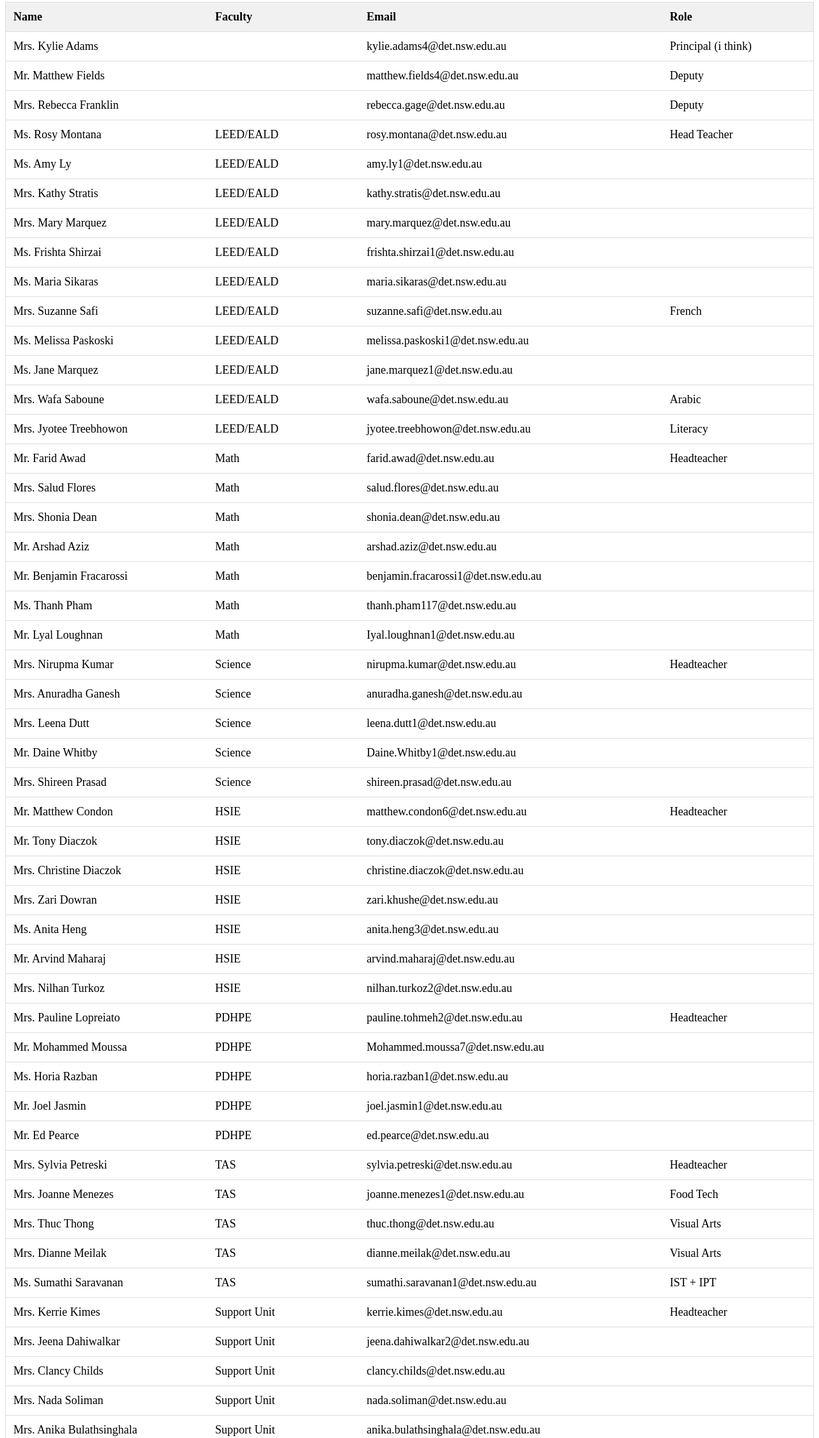
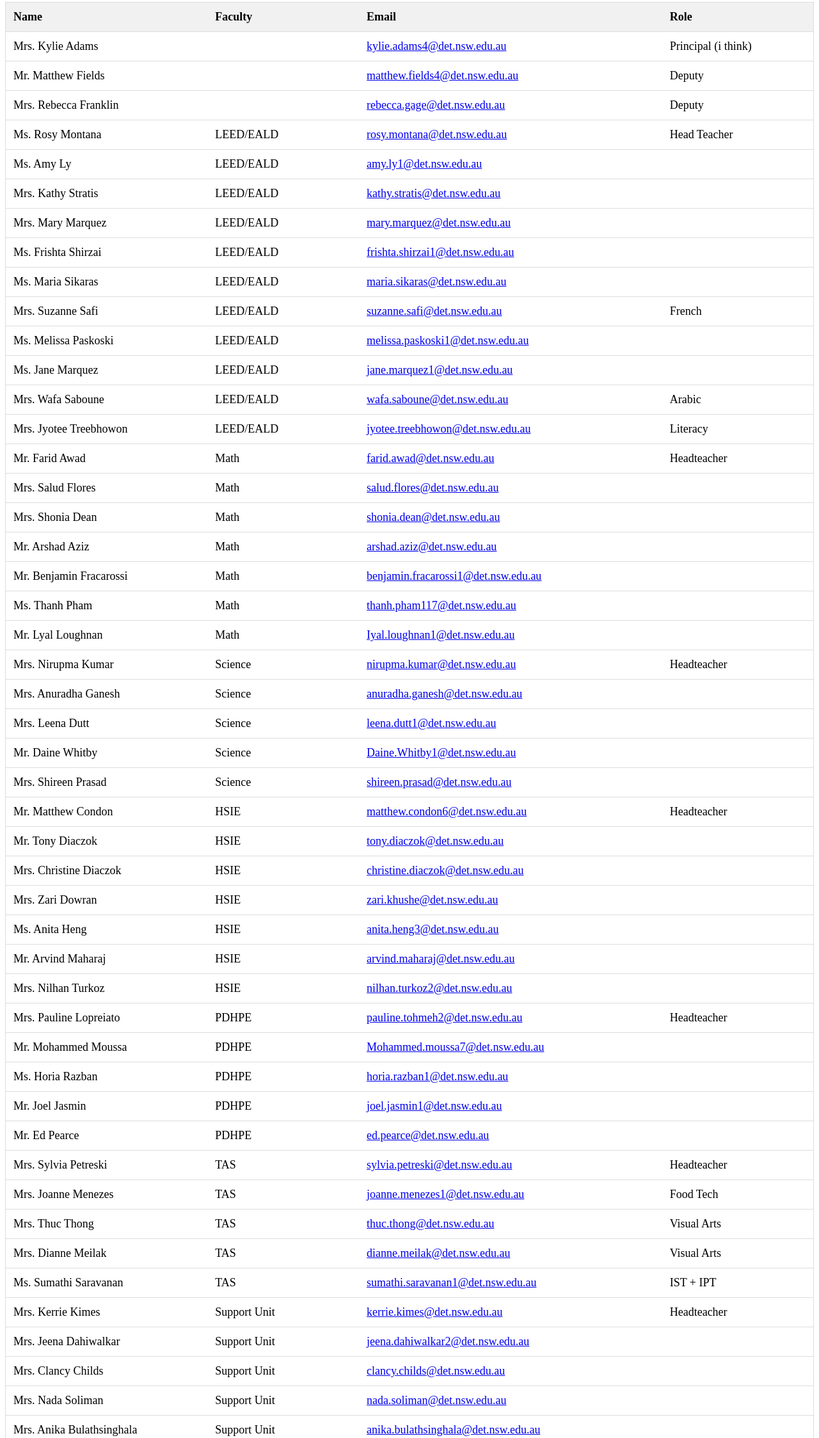
Before and after one commit to holroydhs/email, a plain HTML site: page index.html in a window 1280 px wide. Shown: the part 120-2367 px from the top of the page at 64% size. Drawn offline with Linux system fonts and the light colour scheme.

Commit message:
made teacher emails hyperlinks

```diff
--- a/index.html
+++ b/index.html
@@ -22,336 +22,336 @@
   <tr>
     <td>Mrs. Kylie Adams</td>
     <td></td>
-    <td>kylie.adams4@det.nsw.edu.au</td>
+    <td><a href='mailto:kylie.adams4@det.nsw.edu.au'>kylie.adams4@det.nsw.edu.au</a></td>
     <td>Principal (i think)</td>
 </tr>
 <tr>
     <td>Mr. Matthew Fields</td>
     <td></td>
-    <td>matthew.fields4@det.nsw.edu.au</td>
+    <td><a href='mailto:matthew.fields4@det.nsw.edu.au'>matthew.fields4@det.nsw.edu.au</a></td>
     <td>Deputy</td>
 </tr>
 <tr>
     <td>Mrs. Rebecca Franklin</td>
     <td></td>
-    <td>rebecca.gage@det.nsw.edu.au</td>
+    <td><a href='mailto:rebecca.gage@det.nsw.edu.au'>rebecca.gage@det.nsw.edu.au</a></td>
     <td>Deputy</td>
 </tr>
 <tr>
     <td>Ms. Rosy Montana</td>
     <td>LEED/EALD</td>
-    <td>rosy.montana@det.nsw.edu.au</td>
+    <td><a href='mailto:rosy.montana@det.nsw.edu.au'>rosy.montana@det.nsw.edu.au</a></td>
     <td>Head Teacher</td>
 </tr>
 <tr>
     <td>Ms. Amy Ly</td>
     <td>LEED/EALD</td>
-    <td>amy.ly1@det.nsw.edu.au</td>
+    <td><a href='mailto:amy.ly1@det.nsw.edu.au'>amy.ly1@det.nsw.edu.au</a></td>
     <td></td>
 </tr>
 <tr>
     <td>Mrs. Kathy Stratis</td>
     <td>LEED/EALD</td>
-    <td>kathy.stratis@det.nsw.edu.au</td>
+    <td><a href='mailto:kathy.stratis@det.nsw.edu.au'>kathy.stratis@det.nsw.edu.au</a></td>
     <td></td>
 </tr>
 <tr>
     <td>Mrs. Mary Marquez</td>
     <td>LEED/EALD</td>
-    <td>mary.marquez@det.nsw.edu.au</td>
+    <td><a href='mailto:mary.marquez@det.nsw.edu.au'>mary.marquez@det.nsw.edu.au</a></td>
     <td></td>
 </tr>
 <tr>
     <td>Ms. Frishta Shirzai</td>
     <td>LEED/EALD</td>
-    <td>frishta.shirzai1@det.nsw.edu.au</td>
+    <td><a href='mailto:frishta.shirzai1@det.nsw.edu.au'>frishta.shirzai1@det.nsw.edu.au</a></td>
     <td></td>
 </tr>
 <tr>
     <td>Ms. Maria Sikaras</td>
     <td>LEED/EALD</td>
-    <td>maria.sikaras@det.nsw.edu.au</td>
+    <td><a href='mailto:maria.sikaras@det.nsw.edu.au'>maria.sikaras@det.nsw.edu.au</a></td>
     <td></td>
 </tr>
 <tr>
     <td>Mrs. Suzanne Safi</td>
     <td>LEED/EALD</td>
-    <td>suzanne.safi@det.nsw.edu.au</td>
+    <td><a href='mailto:suzanne.safi@det.nsw.edu.au'>suzanne.safi@det.nsw.edu.au</a></td>
     <td>French</td>
 </tr>
 <tr>
     <td>Ms. Melissa Paskoski</td>
     <td>LEED/EALD</td>
-    <td>melissa.paskoski1@det.nsw.edu.au</td>
+    <td><a href='mailto:melissa.paskoski1@det.nsw.edu.au'>melissa.paskoski1@det.nsw.edu.au</a></td>
     <td></td>
 </tr>
 <tr>
     <td>Ms. Jane Marquez</td>
     <td>LEED/EALD</td>
-    <td>jane.marquez1@det.nsw.edu.au</td>
+    <td><a href='mailto:jane.marquez1@det.nsw.edu.au'>jane.marquez1@det.nsw.edu.au</a></td>
     <td></td>
 </tr>
 <tr>
     <td>Mrs. Wafa Saboune</td>
     <td>LEED/EALD</td>
-    <td>wafa.saboune@det.nsw.edu.au</td>
+    <td><a href='mailto:wafa.saboune@det.nsw.edu.au'>wafa.saboune@det.nsw.edu.au</a></td>
     <td>Arabic</td>
 </tr>
 <tr>
     <td>Mrs. Jyotee Treebhowon</td>
     <td>LEED/EALD</td>
-    <td>jyotee.treebhowon@det.nsw.edu.au</td>
+    <td><a href='mailto:jyotee.treebhowon@det.nsw.edu.au'>jyotee.treebhowon@det.nsw.edu.au</a></td>
     <td>Literacy</td>
 </tr>
 <tr>
     <td>Mr. Farid Awad</td>
     <td>Math</td>
-    <td>farid.awad@det.nsw.edu.au</td>
+    <td><a href='mailto:farid.awad@det.nsw.edu.au'>farid.awad@det.nsw.edu.au</a></td>
     <td>Headteacher</td>
 </tr>
 <tr>
     <td>Mrs. Salud Flores</td>
     <td>Math</td>
-    <td>salud.flores@det.nsw.edu.au</td>
+    <td><a href='mailto:salud.flores@det.nsw.edu.au'>salud.flores@det.nsw.edu.au</a></td>
     <td></td>
 </tr>
 <tr>
     <td>Mrs. Shonia Dean</td>
     <td>Math</td>
-    <td>shonia.dean@det.nsw.edu.au</td>
+    <td><a href='mailto:shonia.dean@det.nsw.edu.au'>shonia.dean@det.nsw.edu.au</a></td>
     <td></td>
 </tr>
 <tr>
     <td>Mr. Arshad Aziz</td>
     <td>Math</td>
-    <td>arshad.aziz@det.nsw.edu.au</td>
+    <td><a href='mailto:arshad.aziz@det.nsw.edu.au'>arshad.aziz@det.nsw.edu.au</a></td>
     <td></td>
 </tr>
 <tr>
     <td>Mr. Benjamin Fracarossi</td>
     <td>Math</td>
-    <td>benjamin.fracarossi1@det.nsw.edu.au</td>
+    <td><a href='mailto:benjamin.fracarossi1@det.nsw.edu.au'>benjamin.fracarossi1@det.nsw.edu.au</a></td>
     <td></td>
 </tr>
 <tr>
     <td>Ms. Thanh Pham</td>
     <td>Math</td>
-    <td>thanh.pham117@det.nsw.edu.au</td>
+    <td><a href='mailto:thanh.pham117@det.nsw.edu.au'>thanh.pham117@det.nsw.edu.au</a></td>
     <td></td>
 </tr>
 <tr>
     <td>Mr. Lyal Loughnan</td>
     <td>Math</td>
-    <td>Iyal.loughnan1@det.nsw.edu.au</td>
+    <td><a href='mailto:Iyal.loughnan1@det.nsw.edu.au'>Iyal.loughnan1@det.nsw.edu.au</a></td>
     <td></td>
 </tr>
 <tr>
     <td>Mrs. Nirupma Kumar</td>
     <td>Science</td>
-    <td>nirupma.kumar@det.nsw.edu.au</td>
+    <td><a href='mailto:nirupma.kumar@det.nsw.edu.au'>nirupma.kumar@det.nsw.edu.au</a></td>
     <td>Headteacher</td>
 </tr>
 <tr>
     <td>Mrs. Anuradha Ganesh</td>
     <td>Science</td>
-    <td>anuradha.ganesh@det.nsw.edu.au</td>
+    <td><a href='mailto:anuradha.ganesh@det.nsw.edu.au'>anuradha.ganesh@det.nsw.edu.au</a></td>
     <td></td>
 </tr>
 <tr>
     <td>Mrs. Leena Dutt</td>
     <td>Science</td>
-    <td>leena.dutt1@det.nsw.edu.au</td>
+    <td><a href='mailto:leena.dutt1@det.nsw.edu.au'>leena.dutt1@det.nsw.edu.au</a></td>
     <td></td>
 </tr>
 <tr>
     <td>Mr. Daine Whitby</td>
     <td>Science</td>
-    <td>Daine.Whitby1@det.nsw.edu.au</td>
+    <td><a href='mailto:Daine.Whitby1@det.nsw.edu.au'>Daine.Whitby1@det.nsw.edu.au</a></td>
     <td></td>
 </tr>
 <tr>
     <td>Mrs. Shireen Prasad</td>
     <td>Science</td>
-    <td>shireen.prasad@det.nsw.edu.au</td>
+    <td><a href='mailto:shireen.prasad@det.nsw.edu.au'>shireen.prasad@det.nsw.edu.au</a></td>
     <td></td>
 </tr>
 <tr>
     <td>Mr. Matthew Condon</td>
     <td>HSIE</td>
-    <td>matthew.condon6@det.nsw.edu.au</td>
+    <td><a href='mailto:matthew.condon6@det.nsw.edu.au'>matthew.condon6@det.nsw.edu.au</a></td>
     <td>Headteacher</td>
 </tr>
 <tr>
     <td>Mr. Tony Diaczok</td>
     <td>HSIE</td>
-    <td>tony.diaczok@det.nsw.edu.au</td>
+    <td><a href='mailto:tony.diaczok@det.nsw.edu.au'>tony.diaczok@det.nsw.edu.au</a></td>
     <td></td>
 </tr>
 <tr>
     <td>Mrs. Christine Diaczok</td>
     <td>HSIE</td>
-    <td>christine.diaczok@det.nsw.edu.au</td>
+    <td><a href='mailto:christine.diaczok@det.nsw.edu.au'>christine.diaczok@det.nsw.edu.au</a></td>
     <td></td>
 </tr>
 <tr>
     <td>Mrs. Zari Dowran</td>
     <td>HSIE</td>
-    <td>zari.khushe@det.nsw.edu.au</td>
+    <td><a href='mailto:zari.khushe@det.nsw.edu.au'>zari.khushe@det.nsw.edu.au</a></td>
     <td></td>
 </tr>
 <tr>
     <td>Ms. Anita Heng</td>
     <td>HSIE</td>
-    <td>anita.heng3@det.nsw.edu.au</td>
+    <td><a href='mailto:anita.heng3@det.nsw.edu.au'>anita.heng3@det.nsw.edu.au</a></td>
     <td></td>
 </tr>
 <tr>
     <td>Mr. Arvind Maharaj</td>
     <td>HSIE</td>
-    <td>arvind.maharaj@det.nsw.edu.au</td>
+    <td><a href='mailto:arvind.maharaj@det.nsw.edu.au'>arvind.maharaj@det.nsw.edu.au</a></td>
     <td></td>
 </tr>
 <tr>
     <td>Mrs. Nilhan Turkoz</td>
     <td>HSIE</td>
-    <td>nilhan.turkoz2@det.nsw.edu.au</td>
+    <td><a href='mailto:nilhan.turkoz2@det.nsw.edu.au'>nilhan.turkoz2@det.nsw.edu.au</a></td>
     <td></td>
 </tr>
 <tr>
     <td>Mrs. Pauline Lopreiato</td>
     <td>PDHPE</td>
-    <td>pauline.tohmeh2@det.nsw.edu.au</td>
+    <td><a href='mailto:pauline.tohmeh2@det.nsw.edu.au'>pauline.tohmeh2@det.nsw.edu.au</a></td>
     <td>Headteacher</td>
 </tr>
 <tr>
     <td>Mr. Mohammed Moussa</td>
     <td>PDHPE</td>
-    <td>Mohammed.moussa7@det.nsw.edu.au</td>
+    <td><a href='mailto:Mohammed.moussa7@det.nsw.edu.au'>Mohammed.moussa7@det.nsw.edu.au</a></td>
     <td></td>
 </tr>
 <tr>
     <td>Ms. Horia Razban</td>
     <td>PDHPE</td>
-    <td>horia.razban1@det.nsw.edu.au</td>
+    <td><a href='mailto:horia.razban1@det.nsw.edu.au'>horia.razban1@det.nsw.edu.au</a></td>
     <td></td>
 </tr>
 <tr>
     <td>Mr. Joel Jasmin</td>
     <td>PDHPE</td>
-    <td>joel.jasmin1@det.nsw.edu.au</td>
+    <td><a href='mailto:joel.jasmin1@det.nsw.edu.au'>joel.jasmin1@det.nsw.edu.au</a></td>
     <td></td>
 </tr>
 <tr>
     <td>Mr. Ed Pearce</td>
     <td>PDHPE</td>
-    <td>ed.pearce@det.nsw.edu.au</td>
+    <td><a href='mailto:ed.pearce@det.nsw.edu.au'>ed.pearce@det.nsw.edu.au</a></td>
     <td></td>
 </tr>
 <tr>
     <td>Mrs. Sylvia Petreski</td>
     <td>TAS</td>
-    <td>sylvia.petreski@det.nsw.edu.au</td>
+    <td><a href='mailto:sylvia.petreski@det.nsw.edu.au'>sylvia.petreski@det.nsw.edu.au</a></td>
     <td>Headteacher</td>
 </tr>
 <tr>
     <td>Mrs. Joanne Menezes</td>
     <td>TAS</td>
-    <td>joanne.menezes1@det.nsw.edu.au</td>
+    <td><a href='mailto:joanne.menezes1@det.nsw.edu.au'>joanne.menezes1@det.nsw.edu.au</a></td>
     <td>Food Tech</td>
 </tr>
 <tr>
     <td>Mrs. Thuc Thong</td>
     <td>TAS</td>
-    <td>thuc.thong@det.nsw.edu.au</td>
+    <td><a href='mailto:thuc.thong@det.nsw.edu.au'>thuc.thong@det.nsw.edu.au</a></td>
     <td>Visual Arts</td>
 </tr>
 <tr>
     <td>Mrs. Dianne Meilak</td>
     <td>TAS</td>
-    <td>dianne.meilak@det.nsw.edu.au</td>
+    <td><a href='mailto:dianne.meilak@det.nsw.edu.au'>dianne.meilak@det.nsw.edu.au</a></td>
     <td>Visual Arts</td>
 </tr>
 <tr>
     <td>Ms. Sumathi Saravanan </td>
     <td>TAS</td>
-    <td>sumathi.saravanan1@det.nsw.edu.au</td>
+    <td><a href='mailto:sumathi.saravanan1@det.nsw.edu.au'>sumathi.saravanan1@det.nsw.edu.au</a></td>
     <td>IST + IPT</td>
 </tr>
 <tr>
     <td>Mrs. Kerrie Kimes</td>
     <td>Support Unit</td>
-    <td>kerrie.kimes@det.nsw.edu.au</td>
+    <td><a href='mailto:kerrie.kimes@det.nsw.edu.au'>kerrie.kimes@det.nsw.edu.au</a></td>
     <td>Headteacher</td>
 </tr>
 <tr>
     <td>Mrs. Jeena Dahiwalkar</td>
     <td>Support Unit</td>
-    <td>jeena.dahiwalkar2@det.nsw.edu.au</td>
+    <td><a href='mailto:jeena.dahiwalkar2@det.nsw.edu.au'>jeena.dahiwalkar2@det.nsw.edu.au</a></td>
     <td></td>
 </tr>
 <tr>
     <td>Mrs. Clancy Childs</td>
     <td>Support Unit</td>
-    <td>clancy.childs@det.nsw.edu.au</td>
+    <td><a href='mailto:clancy.childs@det.nsw.edu.au'>clancy.childs@det.nsw.edu.au</a></td>
     <td></td>
 </tr>
 <tr>
     <td>Mrs. Nada Soliman</td>
     <td>Support Unit</td>
-    <td>nada.soliman@det.nsw.edu.au</td>
+    <td><a href='mailto:nada.soliman@det.nsw.edu.au'>nada.soliman@det.nsw.edu.au</a></td>
     <td></td>
 </tr>
 <tr>
     <td>Mrs. Anika Bulathsinghala</td>
     <td>Support Unit</td>
-    <td>anika.bulathsinghala@det.nsw.edu.au</td>
+    <td><a href='mailto:anika.bulathsinghala@det.nsw.edu.au'>anika.bulathsinghala@det.nsw.edu.au</a></td>
     <td></td>
 </tr>
 <tr>
     <td>Ms. Veroniques August</td>
     <td>Wellbeing</td>
-    <td>veronique.august3@det.nsw.edu.au</td>
+    <td><a href='mailto:veronique.august3@det.nsw.edu.au'>veronique.august3@det.nsw.edu.au</a></td>
     <td>Headteacher</td>
 </tr>
 <tr>
     <td>Ms. Natalie Tipene</td>
     <td>Wellbeing</td>
-    <td>natalie.tipene@det.nsw.edu.au</td>
+    <td><a href='mailto:natalie.tipene@det.nsw.edu.au'>natalie.tipene@det.nsw.edu.au</a></td>
     <td></td>
 </tr>
 <tr>
     <td>Ms. Winnie Tan</td>
     <td>Wellbeing/LEED</td>
-    <td>winnie.tan2@det.nsw.edu.au</td>
+    <td><a href='mailto:winnie.tan2@det.nsw.edu.au'>winnie.tan2@det.nsw.edu.au</a></td>
     <td></td>
 </tr>
 <tr>
     <td>Mrs. Louise Ciano</td>
     <td>Wellbeing</td>
-    <td>louise.ciano@det.nsw.edu.au</td>
+    <td><a href='mailto:louise.ciano@det.nsw.edu.au'>louise.ciano@det.nsw.edu.au</a></td>
     <td></td>
 </tr>
 <tr>
     <td>Ms. Ellie Apostolopoulos</td>
     <td>Wellbeing</td>
-    <td>ellie.apostolopoulos@det.nsw.edu.au</td>
+    <td><a href='mailto:ellie.apostolopoulos@det.nsw.edu.au'>ellie.apostolopoulos@det.nsw.edu.au</a></td>
     <td></td>
 </tr>
 <tr>
     <td>Mrs. Marion Lopez</td>
     <td>Library</td>
-    <td>marion.lopez@det.nsw.edu.au</td>
+    <td><a href='mailto:marion.lopez@det.nsw.edu.au'>marion.lopez@det.nsw.edu.au</a></td>
     <td></td>
 </tr>
 <tr>
     <td>Mrs. Jenny Nagy</td>
     <td>Library</td>
-    <td>jenny.nagy1@det.nsw.edu.au</td>
+    <td><a href='mailto:jenny.nagy1@det.nsw.edu.au'>jenny.nagy1@det.nsw.edu.au</a></td>
 </tr>
 <tr>
     <td>Library Email</td>
     <td>Library</td>
-    <td>HolroydHighSchool.Library@gmail.com</td>
+    <td><a href='mailto:HolroydHighSchool.Library@gmail.com'>HolroydHighSchool.Library@gmail.com</a></td>
     <td>Printing</td>
 </tr>
 </table>
```
